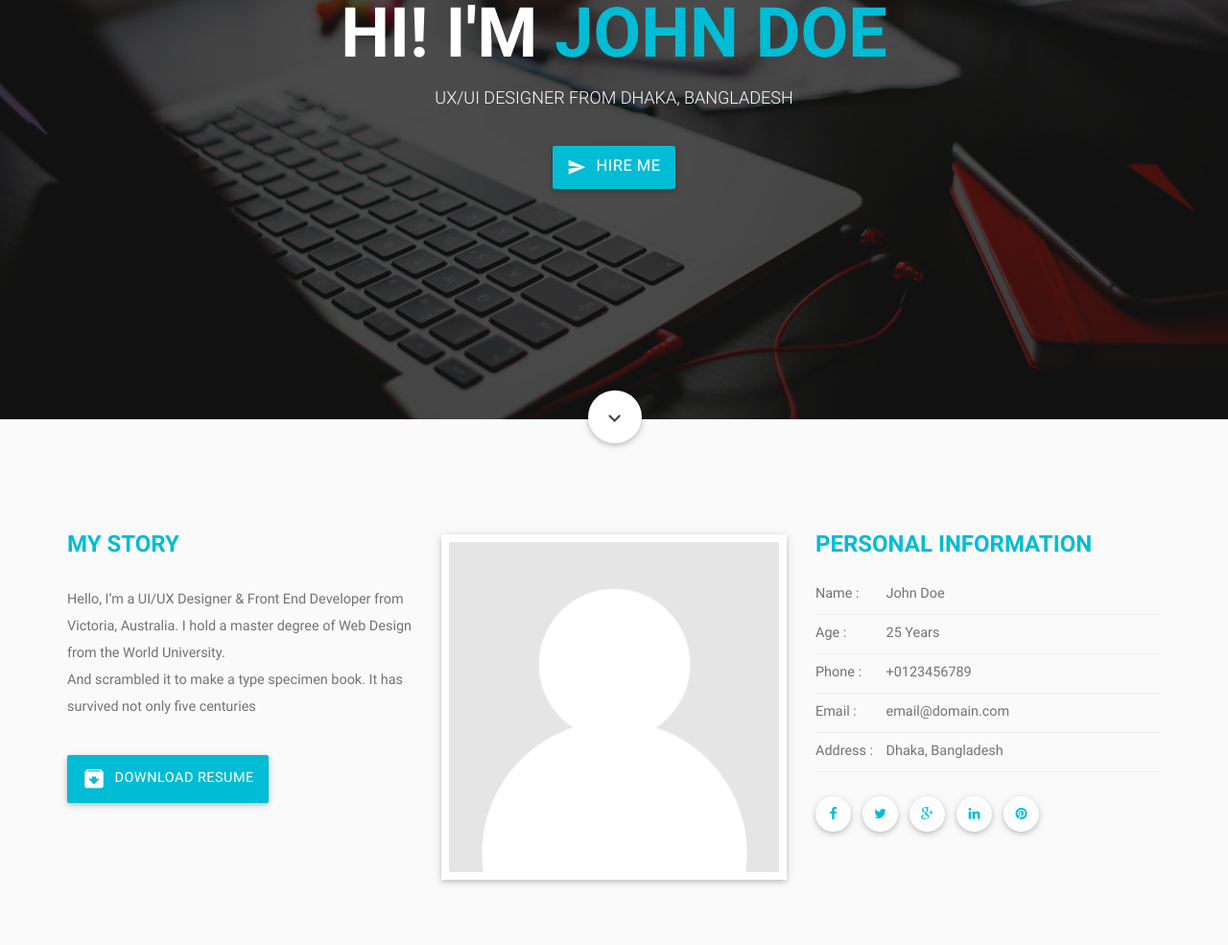
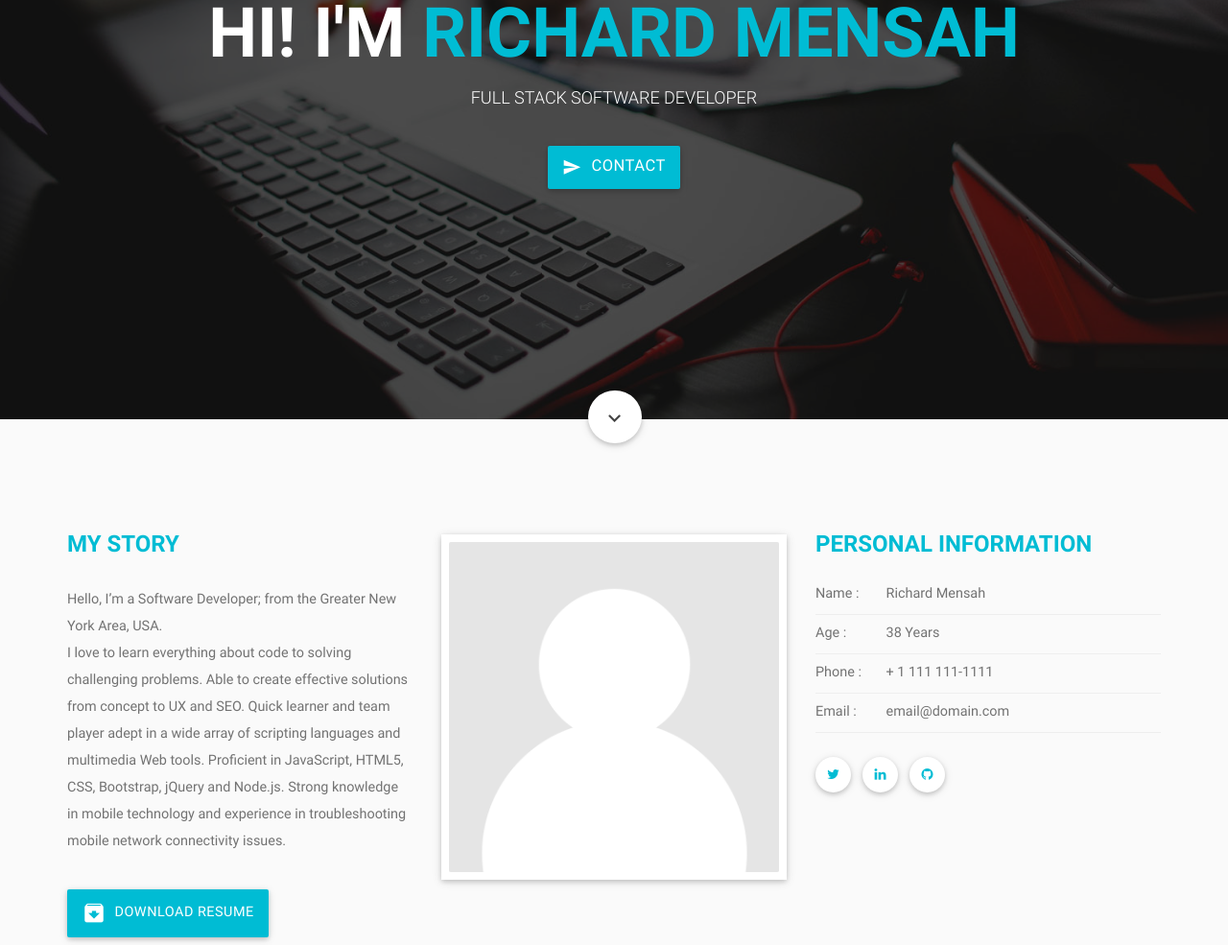
Before and after one commit to rmensah/portfolio-template, a website: page public/index.html in a window 1280 px wide. Shown: the part 313-1298 px from the top of the page at 96% size. Drawn offline with nearby package versions, Linux system fonts and the light colour scheme; some packages are replaced by stand-ins of ours; files whose address does not match are found by name.

Commit message:
updated social media links

```diff
--- a/public/index.html
+++ b/public/index.html
@@ -9,7 +9,7 @@
 <head>
   <meta charset="utf-8">
   <meta http-equiv="X-UA-Compatible" content="IE=edge">
-  <title>MaterialX - Material Design Personal Template</title>
+  <title>Richard Mensah - Professional Portfolio Web Site</title>
   <meta name="description" content="">
   <meta name="viewport" content="width=device-width, initial-scale=1, maximum-scale=1.0, user-scalable=no">
 
@@ -96,8 +96,8 @@
                         <div class="pp-container">
                             <img src="images/person.png" alt="">
                         </div>
-                        <h3>John Doe</h3>
-                        <h5>Creative UI/UX Expert</h5>
+                        <h3>Richard Mensah</h3>
+                        <h5>Full Stack Develper</h5>
                       </div>
                     </li><!-- mini profile end-->
 
@@ -145,9 +145,9 @@
             <div class="col-sm-12">
               <div class="home-inner">
                   <div class="center-align home-content">
-                    <h1 class="home-title">HI! I'm <span>John Doe</span></h1>
-                    <h2 class="home-subtitle">UX/UI Designer from Dhaka, Bangladesh</h2>
-                    <a href="#contact" class="hire-me-btn btn waves-effect waves-light btn-large brand-bg white-text regular-text">Hire Me <i class="mdi-content-send left"></i>
+                    <h1 class="home-title">HI! I'm <span>Richard Mensah</span></h1>
+                    <h2 class="home-subtitle">Full Stack Software Developer</h2>
+                    <a href="#contact" class="hire-me-btn btn waves-effect waves-light btn-large brand-bg white-text regular-text">Contact <i class="mdi-content-send left"></i>
                     </a>
                   </div>
               </div>
@@ -178,8 +178,8 @@
             <div class="col-sm-12 col-md-4">
               <div class="person-about">
                 <h3 class="about-subtitle">My Story</h3>
-                <p>Hello, I’m a UI/UX Designer &amp; Front End Developer from Victoria, Australia. I hold a master degree of Web Design from the World University. <br />
-                And scrambled it to make a type specimen book. It has survived not only five centuries</p>
+                <p>Hello, I’m a Software Developer; from the Greater New York Area, USA. <br />
+                I love to learn everything about code to solving challenging problems. Able to create effective solutions from concept to UX and SEO. Quick learner and team player adept in a wide array of scripting languages and multimedia Web tools. Proficient in JavaScript, HTML5, CSS, Bootstrap, jQuery and Node.js. Strong knowledge in mobile technology and experience in troubleshooting mobile network connectivity issues. </p>
                 <a class="waves-effect waves-light btn-large brand-bg white-text"><i class="mdi-content-archive left"></i> Download Resume</a>
               </div>
             </div>
@@ -195,29 +195,32 @@
             <div class="col-sm-6 col-md-4">
               <div class="person-info">
                 <h3 class="about-subtitle">Personal Information</h3>
-                <h5><span>Name :</span> John Doe</h5>
-                <h5><span>Age :</span> 25 Years</h5>
-                <h5><span>Phone :</span> +0123456789</h5>
+                <h5><span>Name :</span> Richard Mensah</h5>
+                <h5><span>Age :</span> 38 Years</h5>
+                <h5><span>Phone :</span> + 1 111 111-1111</h5>
                 <h5><span>Email :</span> email@domain.com</h5>
-                <h5><span>Address :</span> Dhaka, Bangladesh</h5>
               </div>
 
               <div class="about-social">
                 <ul>
+                  <!--
                   <li>
                     <a href="#" class="btn-floating waves-effect waves-light white"><i class="fa fa-facebook"></i></a>
                   </li>
+                  -->
                   <li>
-                    <a href="#" class="btn-floating waves-effect waves-light white"><i class="fa fa-twitter"></i></a>
+                    <a href="https://twitter.com/rmensah1" target="_blank" class="btn-floating waves-effect waves-light white"><i class="fa fa-twitter"></i></a>
                   </li>
+                  <!--
                   <li>
                     <a href="#" class="btn-floating waves-effect waves-light white"><i class="fa fa-google-plus"></i></a>
                    </li>
+                   -->
                   <li>
-                    <a href="#" class="btn-floating waves-effect waves-light white"><i class="fa fa-linkedin"></i></a>
+                    <a href="https://www.linkedin.com/pub/richard-mensah/108/442/6a8" target="_blank" class="btn-floating waves-effect waves-light white"><i class="fa fa-linkedin"></i></a>
                   </li>
                   <li>
-                    <a href="#" class="btn-floating waves-effect waves-light white"><i class="fa fa-pinterest"></i></a>
+                    <a href="https://github.com/rmensah" target="_blank" class="btn-floating waves-effect waves-light white"><i class="fa fa-github"></i></a>
                   </li>
                 </ul>
               </div>
@@ -1377,21 +1380,27 @@
           <div class="col-sm-12">
             <div class="clearfix footer-inner">
               <ul class="left social-icons">
+              <!--
                 <li><a href="#" class="tooltips tooltipped facebook" data-position="top" data-delay="50" data-tooltip="Facebook"><i class="fa fa-facebook"></i></a>
                 </li>
-                <li><a href="#" class="tooltips tooltipped linkedin" data-position="top" data-delay="50" data-tooltip="Linkdin"><i class="fa fa-linkedin"></i></a>
+                -->
+                <li><a href="https://github.com/rmensah" target="_blank" class="tooltips tooltipped facebook" data-position="top" data-delay="50" data-tooltip="Facebook"><i class="fa fa-github"></i></a>
                 </li>
-                <li><a href="#" class="tooltips tooltipped twitter" data-position="top" data-delay="50" data-tooltip="Twitter"><i class="fa fa-twitter"></i></a>
+                <li><a href="https://www.linkedin.com/pub/richard-mensah/108/442/6a8" target="_blank" class="tooltips tooltipped linkedin" data-position="top" data-delay="50" data-tooltip="Linkdin"><i class="fa fa-linkedin"></i></a>
                 </li>
+                <li><a href="https://twitter.com/rmensah1" target="_blank" class="tooltips tooltipped twitter" data-position="top" data-delay="50" data-tooltip="Twitter"><i class="fa fa-twitter"></i></a>
+                </li>
+                <!--
                 <li><a href="#" class="tooltips tooltipped google-plus" data-position="top" data-delay="50" data-tooltip="Google Plus"><i class="fa fa-google-plus"></i></a>
                 </li>
                 <li><a href="#" class="tooltips tooltipped dribbble" data-position="top" data-delay="50" data-tooltip="Dribbble"><i class="fa fa-dribbble"></i></a>
                 </li>
                 <li><a href="#" class="tooltips tooltipped behance" data-position="top" data-delay="50" data-tooltip="Behance"><i class="fa fa-behance"></i></a>
+                -->
                 </li>
               </ul> <!-- ./social icons end -->
               <div class="right copyright">
-                <p>MaterialX &copy; All Rights Reserved</p>
+                <p>Richard Mensah; All Rights Reserved</p>
               </div>
             </div>
           </div>
```
